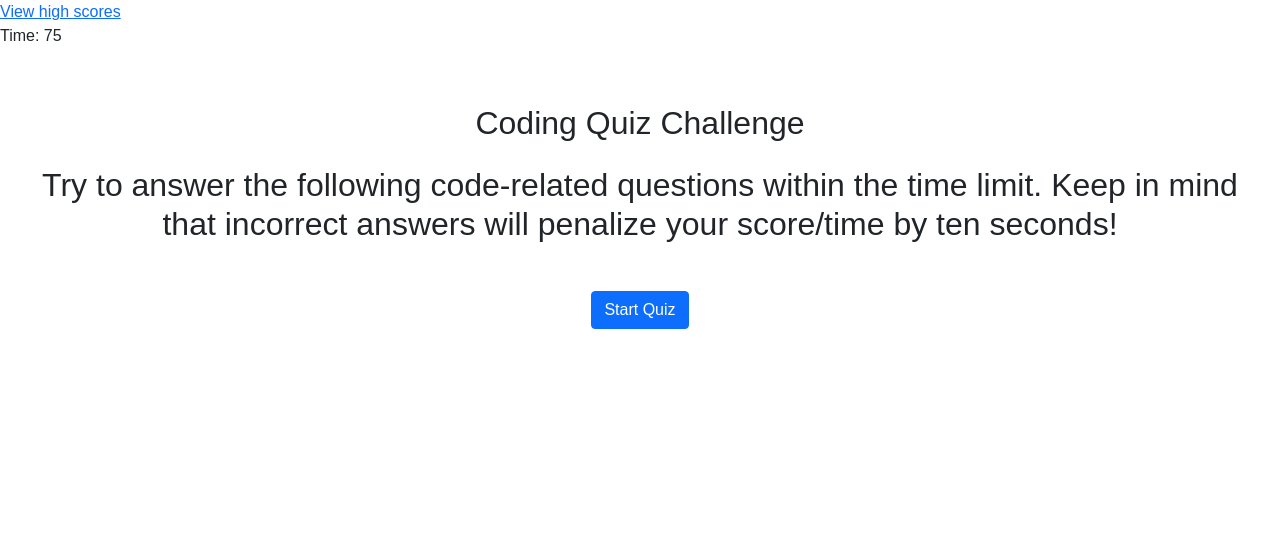
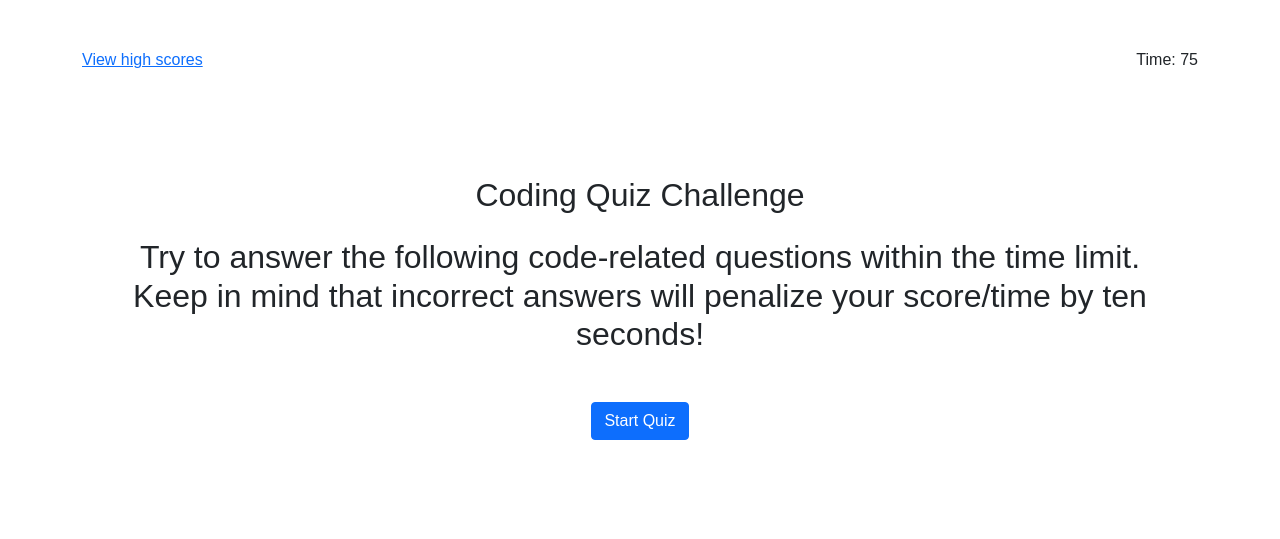
Before and after one commit to ChaseOstien/Coding-quiz, a plain HTML site: page index.html in a window 1280 px wide. Drawn offline with nearby package versions, Linux system fonts and the light colour scheme.

Commit message:
Finished styling of start page and all questions.

```diff
--- a/Develop/script.js
+++ b/Develop/script.js
@@ -16,42 +16,42 @@ const scorePage = document.getElementById('scorePage');
 let questions = [
     {
         question: 'Commonly used data types DO Not include:',
-        choiceA: 'strings',
-        choiceB: 'booleans',
-        choiceC: 'alerts',
-        ChoiceD: 'numbers',
+        choiceA: '1. strings',
+        choiceB: '2. booleans',
+        choiceC: '3. alerts',
+        ChoiceD: '4. numbers',
         correct: 'C'
     },
     {
         question: 'The condition in an if / else statement is enclosed with _______.',
-        choiceA: 'quotes',
-        choiceB: 'curly brackets',
-        choiceC: 'parenthesis',
-        ChoiceD: 'square brackets',
+        choiceA: '1. quotes',
+        choiceB: '2. curly brackets',
+        choiceC: '3. parenthesis',
+        ChoiceD: '4. square brackets',
         correct: 'C'
     },
     {
         question: 'Arrays in JavaScript can be used to store _________.',
-        choiceA: 'numbers and strings',
-        choiceB: 'other arrays',
-        choiceC: 'booleans',
-        ChoiceD: 'all of the above',
+        choiceA: '1. numbers and strings',
+        choiceB: '2. other arrays',
+        choiceC: '3. booleans',
+        ChoiceD: '4. all of the above',
         correct: 'D'
     },
     {
         question: 'String values must be enclosed within ______ when being assigned to variables.',
-        choiceA: 'commas',
-        choiceB: 'curly brackets',
-        choiceC: 'quotes',
-        ChoiceD: 'parenthesis',
+        choiceA: '1. commas',
+        choiceB: '2. curly brackets',
+        choiceC: '3. quotes',
+        ChoiceD: '4. parenthesis',
         correct: 'C'
     },
     {
         question: 'A very useful tool used during development and debugging for printing content to the debugger is:',
-        choiceA: 'JavaScript',
-        choiceB: 'terminal/bach',
-        choiceC: 'for loops',
-        ChoiceD: 'console.log',
+        choiceA: '1. JavaScript',
+        choiceB: '2. terminal/bach',
+        choiceC: '3. for loops',
+        ChoiceD: '4. console.log',
         correct: 'D'
     }
 ];
--- a/index.html
+++ b/index.html
@@ -8,24 +8,31 @@
     <link rel="stylesheet" href="https://cdn.jsdelivr.net/npm/bootstrap@5.1.3/dist/css/bootstrap.min.css">
 </head>
 <body>
-    <div class="app">
-        <div id="highScores">
+<div class="container">
+    <div class="row mt-5 pb-5">
+        <div id="highScores" class="col text-start">
             <div id="viewScores"> <a href='#scorePage'>View high scores</a></div>
         </div>
-        <div id="timer" style="display: block;">
+        <div id="timer" class="col text-end" style="display: block;">
             <div id="counter"></div>
         </div>
-        <div id="start" class=""></div>
+    </div>
+        <div id="start"></div>
+    <div class="row justify-content-center align-items-center">
+        <div class="col-md-6">
         <div id="quiz" style="display:none;">
-            <div id="question"> <p> Question </p> </div>
-                <div id="choices">
-                    <div class="choice" id="A" onclick="checkAnswer('A')"> A </div>
-                    <div class="choice" id="B" onclick="checkAnswer('B')"> B </div>
-                    <div class="choice" id="C" onclick="checkAnswer('C')"> C </div>
-                    <div class="choice" id="D" onclick="checkAnswer('D')"> D </div>
+            <div id="question" class="mt-4 h2 font-weight-bold">  <p> Question </p> </div>
+                <div id="choices" class="d-grid gap-2 col-5 width-fit-content">
+                    <div class="choice btn btn-primary btn-lg" id="A" onclick="checkAnswer('A')"> A </div>
+                    <div class="choice btn btn-primary btn-lg" id="B" onclick="checkAnswer('B')"> B </div>
+                    <div class="choice btn btn-primary btn-lg" id="C" onclick="checkAnswer('C')"> C </div>
+                    <div class="choice btn btn-primary btn-lg" id="D" onclick="checkAnswer('D')"> D </div>
                 </div>
                 <div id="verification"></div>
         </div>
+    </div>
+    </div>
+</div>
         <div id="allDone" style="display:none;"></div>
         <div id="scorePage" style="display:none;"></div>
 
```
